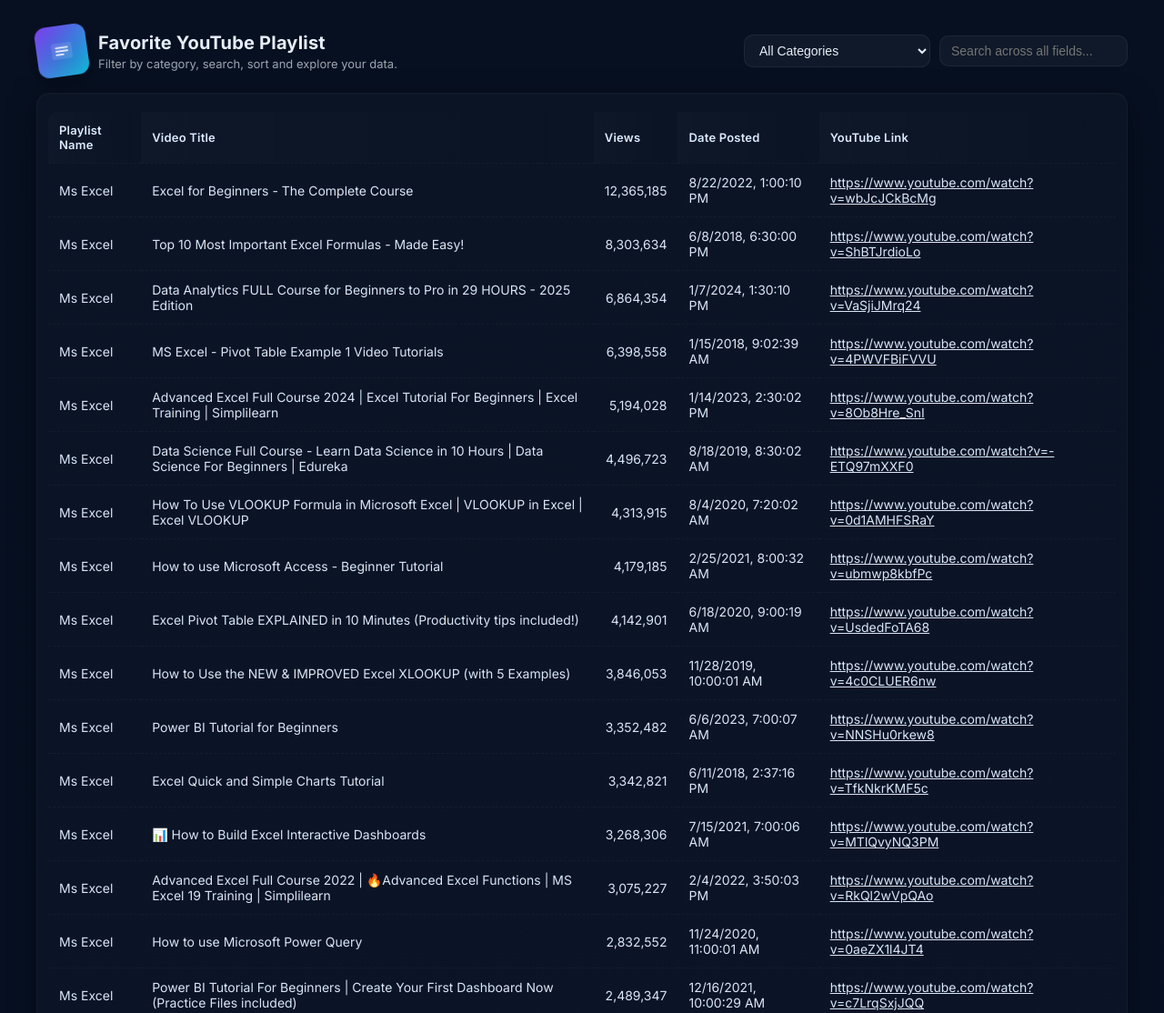
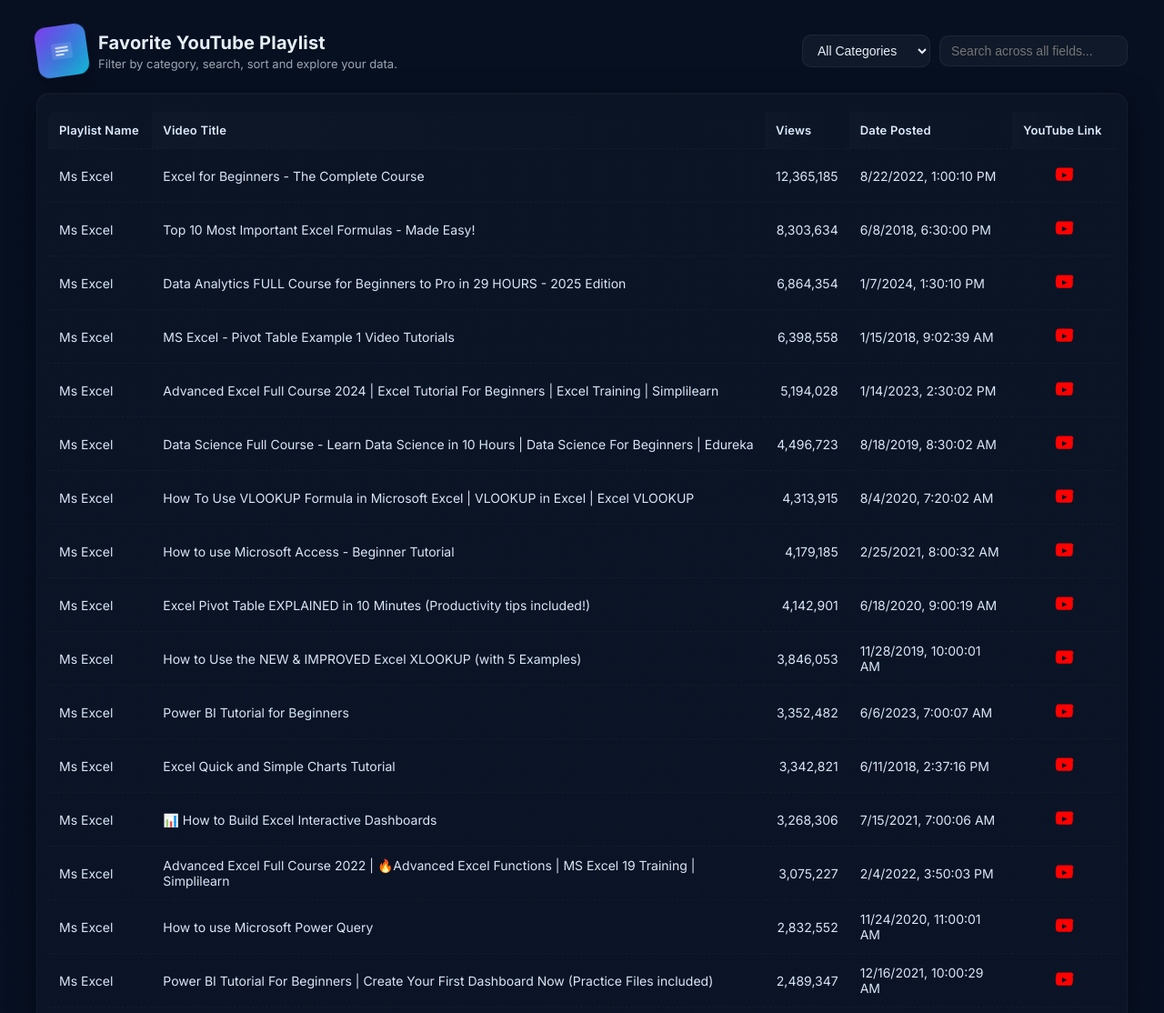
Before and after one commit to djcoder-git/YoutubePlaylist, a plain HTML site: page index.html in a window 1280 px wide. Shown: the top 1114 px of the page at 91% size. Drawn offline with Linux system fonts and the light colour scheme.

Commit message:
Update index.html

```diff
--- a/index.html
+++ b/index.html
@@ -136,6 +136,22 @@
     color:var(--muted);
   }
 
+  /* YouTube icon cell */
+  .yt-cell {
+    display: flex;
+    justify-content: center;
+    align-items: center;
+  }
+  .yt-link {
+    display: inline-flex;
+    padding: 6px;
+    border-radius: 50%;
+    transition: background 0.2s ease;
+  }
+  .yt-link:hover {
+    background: rgba(255,0,0,0.15);
+  }
+
   /* responsive */
   @media (max-width:880px){
     thead th, tbody td { padding:10px 8px; font-size:13px; }
@@ -172,7 +188,7 @@
       <div class="controls">
         <select id="category" class="select" title="Filter by category">
           <option value="All">All Categories</option>
-          <option value="SHARK TANK NEPAL S1">SHARK TANK NEPAL S1</option>
+          <option value="Microsoft Excel">Microsoft Excel</option>
         </select>
 
         <input id="search" class="search" type="search" placeholder="Search across all fields..." />
@@ -227,6 +243,20 @@
   function formatCell(key, val){
     if (val === null || val === undefined) return '';
     const sval = String(val);
+
+    // handle YouTube link specially
+    if (/^https?:\/\/(www\.)?youtube\.com|youtu\.be/i.test(sval)) {
+      return `
+        <div class="yt-cell">
+          <a href="${escapeHtml(sval)}" target="_blank" rel="noopener"
+             title="Watch on YouTube" class="yt-link">
+            <svg xmlns="http://www.w3.org/2000/svg" width="22" height="22" viewBox="0 0 24 24" fill="currentColor">
+              <path fill="#ff0000" d="M23.5 6.2s-.2-1.6-.8-2.4c-.8-.9-1.7-.9-2.1-1-3-.2-7.6-.2-7.6-.2h-.1s-4.6 0-7.6.2c-.4 0-1.3.1-2.1 1-.6.8-.8 2.4-.8 2.4S2 7.9 2 9.7v1.6c0 1.8.2 3.5.2 3.5s.2 1.6.8 2.4c.8.9 1.8.9 2.2 1 1.6.2 6.8.2 6.8.2s4.6 0 7.6-.2c.4 0 1.3-.1 2.1-1 .6-.8.8-2.4.8-2.4s.2-1.8.2-3.5V9.7c0-1.8-.2-3.5-.2-3.5zM9.8 14.6V8.8l6.1 2.9-6.1 2.9z"/>
+            </svg>
+          </a>
+        </div>`;
+    }
+
     if (key.toLowerCase().includes('views')) {
       const n = Number(sval.replace(/[^\d.-]/g,''));
       return isFinite(n) ? n.toLocaleString() : escapeHtml(sval);
@@ -235,7 +265,6 @@
       const d = new Date(sval);
       return isNaN(d) ? escapeHtml(sval) : d.toLocaleString();
     }
-    // if URL, show link
     if (/^https?:\/\//i.test(sval)) {
       return `<a href="${escapeHtml(sval)}" target="_blank" rel="noopener" style="color:inherit;text-decoration:underline">${escapeHtml(sval)}</a>`;
     }
@@ -253,14 +282,12 @@
     emptyBox.style.display = 'none';
     tbody.innerHTML = rows.map(r => {
       return '<tr>' + columns.map(col => {
-        // special styling for Category (badge)
         if (/^category$/i.test(col)) {
           const v = (r[col] ?? '').toString();
           const cls = /tech/i.test(v) ? 'tech' : (/excel/i.test(v) ? 'excel' : '');
           const badge = v ? `<span class="badge ${cls}">${escapeHtml(v)}</span>` : '';
           return `<td>${badge}</td>`;
         }
-        // right align numbers
         const raw = r[col];
         const numeric = typeof raw === 'number' || (/^[\d,.\s]+$/.test(String(raw || '')) && !isNaN(Number(String(raw).replace(/[, ]/g,''))));
         const tdClass = numeric ? 'right' : '';
@@ -279,14 +306,12 @@
       const col = th.dataset.col;
       const asc = (currentSort.col === col) ? !currentSort.asc : true;
       currentSort = { col, asc };
-      // clear indicators
       document.querySelectorAll('.sortdir').forEach(s => s.textContent = '');
       th.querySelector('.sortdir').textContent = asc ? '▲' : '▼';
 
       currentRows.sort((a,b) => {
         const av = a[col] ?? '';
         const bv = b[col] ?? '';
-        // numeric if both parse numeric
         const an = Number(String(av).replace(/[^\d.-]/g,''));
         const bn = Number(String(bv).replace(/[^\d.-]/g,''));
         if (isFinite(an) && isFinite(bn)) return asc ? an - bn : bn - an;
@@ -313,7 +338,6 @@
     const q = searchInput.value.trim().toLowerCase();
 
     let rows = data.filter(row => {
-      // category filter
       if (cat && cat !== 'All') {
         const v = Object.entries(row).find(([k]) => /^category$/i.test(k));
         const val = v ? (row[v[0]] ?? '') : '';
@@ -326,7 +350,6 @@
       rows = rows.filter(r => Object.values(r).some(v => String(v ?? '').toLowerCase().includes(q)));
     }
 
-    // apply currentSort to result set
     if (currentSort.col) {
       const col = currentSort.col;
       const asc = currentSort.asc;
@@ -343,7 +366,6 @@
     return rows;
   }
 
-  // keyboard shortcut: press "/" to focus search
   window.addEventListener('keydown', (e) => {
     if (e.key === '/') {
       if (document.activeElement !== searchInput) {
```
